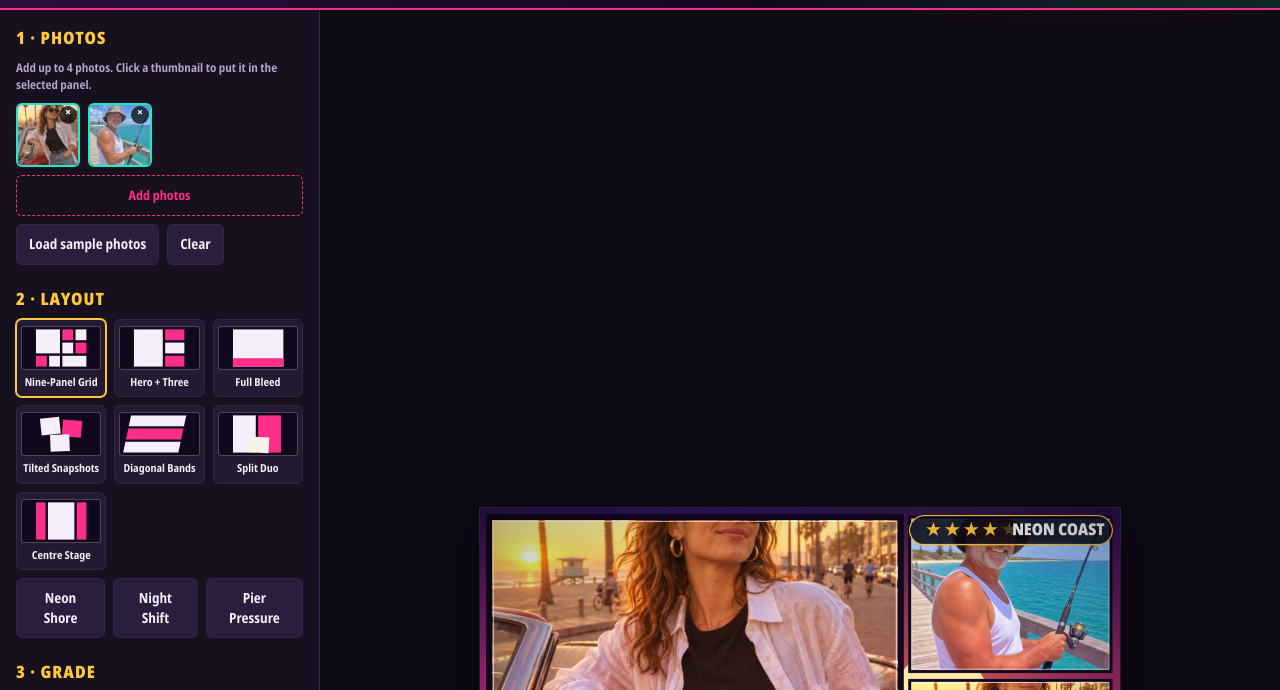
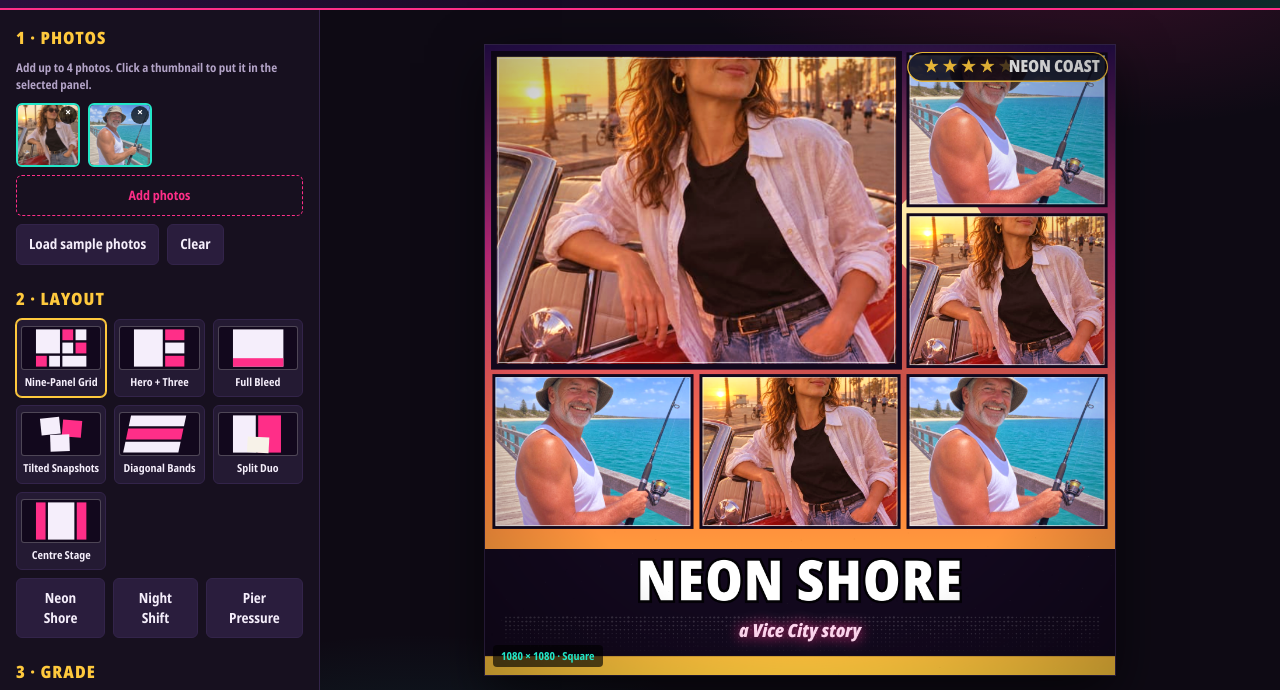
Before and after one commit to bnbf/gta6-cover-art-01-bot, a plain HTML site: page app/index.html in a window 1280 px wide. Shown: the part 60-750 px from the top of the page. Drawn offline with Linux system fonts and the light colour scheme.

Commit message:
Fix editor layout, badge/title overlap, cover shot letterbox

```diff
--- a/app/index.html
+++ b/app/index.html
@@ -58,12 +58,6 @@
       <div class="row">
         <label class="grow">Title colour
           <span class="swatches" id="titleColors"></span>
-        </label>
-        <label>Title at
-          <select id="titlePos">
-            <option value="bottom">Bottom</option>
-            <option value="top">Top</option>
-          </select>
         </label>
       </div>
       <label class="check"><input id="halftoneChk" type="checkbox" checked> Halftone title block</label>
--- a/app/src/cover.js
+++ b/app/src/cover.js
@@ -182,12 +182,16 @@ function drawTitleBlock(ctx, W, H, state, grade, title, seed) {
   }
   const text = (state.title || '').trim().toUpperCase();
   const sub = (state.subtitle || '').trim();
-  const cx = align === 'center' ? x + w / 2 : x;
+  // The badge pill sits at the top-right: when the title band is at the top
+  // too, keep the lettering out from under it.
+  const badgeW = state.badge && y < H * 0.25 ? badgeRow(ctx, W).rowW : 0;
+  const availW = badgeW > 0 ? Math.max(w * 0.3, w - badgeW - W * 0.02) : w;
+  const cx = align === 'center' ? x + availW / 2 : x;
   ctx.save();
   ctx.textAlign = align === 'center' ? 'center' : 'left';
   ctx.textBaseline = 'alphabetic';
   if (text) {
-    const size = fitFont(ctx, text, w, h * 0.52, family);
+    const size = fitFont(ctx, text, availW, h * 0.52, family);
     ctx.font = `900 ${size}px ${family}`;
     try { ctx.letterSpacing = `${Math.round(size * 0.02)}px`; } catch { /* older canvas */ }
     ctx.lineWidth = Math.max(2, size * 0.09);
@@ -209,20 +213,30 @@ function drawTitleBlock(ctx, W, H, state, grade, title, seed) {
   ctx.restore();
 }
 
+/** Measures the badge pill (stars + "NEON COAST") so the title block can
+ *  keep its lettering out from under it. */
+function badgeRow(ctx, W) {
+  const family = '"Coast Condensed", "Arial Narrow", sans-serif';
+  const pad = Math.round(W * 0.012);
+  const starSize = Math.round(W * 0.026);
+  ctx.save();
+  ctx.font = `900 ${starSize}px ${family}`;
+  const labelW = ctx.measureText('NEON COAST').width;
+  ctx.restore();
+  const rowW = labelW + pad * 2 + (starSize + 4) * 5;
+  const rowH = starSize + pad * 1.6;
+  return { pad, starSize, labelW, rowW, rowH };
+}
+
 function drawBadge(ctx, W, H, state) {
   if (!state.badge) return;
   const stars = Math.max(1, Math.min(5, state.stars || 4));
   const family = '"Coast Condensed", "Arial Narrow", sans-serif';
-  const pad = Math.round(W * 0.012);
-  const starSize = Math.round(W * 0.026);
-  const label = 'NEON COAST';
+  const { pad, starSize, rowW, rowH } = badgeRow(ctx, W);
+  const bx = W - rowW - pad;
+  const by = pad;
   ctx.save();
   ctx.font = `900 ${starSize}px ${family}`;
-  const labelW = ctx.measureText(label).width;
-  const rowW = labelW + pad * 2 + (starSize + 4) * 5;
-  const rowH = starSize + pad * 1.6;
-  const bx = W - rowW - pad;
-  const by = pad;
   ctx.fillStyle = 'rgba(10, 6, 18, 0.85)';
   ctx.beginPath();
   ctx.roundRect(bx, by, rowW, rowH, rowH / 2);
@@ -240,7 +254,7 @@ function drawBadge(ctx, W, H, state) {
   ctx.globalAlpha = 1;
   ctx.fillStyle = '#ffffff';
   ctx.textAlign = 'left';
-  ctx.fillText(label, bx + pad + (starSize + 4) * 5, by + rowH / 2 + 1);
+  ctx.fillText('NEON COAST', bx + pad + (starSize + 4) * 5, by + rowH / 2 + 1);
   ctx.restore();
 }
 
--- a/app/src/main.js
+++ b/app/src/main.js
@@ -63,6 +63,16 @@ function render(px) {
     canvas.height = size.h;
   }
   drawCover(canvas, state, images(), { select: selectedSlot });
+  // Size the preview element to fit the viewport; the exported PNG always
+  // uses the full pixel size, so this never changes what is saved. In cover
+  // mode the shot window IS the cover size, so show it 1:1 (headless
+  // innerHeight runs smaller than the window and would letterbox it).
+  const coverMode = document.body.classList.contains('shot-cover');
+  const availW = canvas.parentElement.clientWidth || window.innerWidth;
+  const availH = coverMode ? size.h : window.innerHeight - 170;
+  const scale = Math.min(availW / size.w, availH / size.h, 1);
+  canvas.style.width = `${Math.max(1, Math.round(size.w * scale))}px`;
+  canvas.style.height = `${Math.max(1, Math.round(size.h * scale))}px`;
   $('stageTag').textContent = `${size.w} × ${size.h} · ${size.label}`;
   $('undoBtn').disabled = !history.canUndo();
   $('redoBtn').disabled = !history.canRedo();
@@ -189,7 +199,6 @@ function applyPreset(preset) {
 function syncCaption() {
   $('titleInput').value = state.title;
   $('subtitleInput').value = state.subtitle;
-  $('titlePos').value = state.titlePos;
   $('halftoneChk').checked = state.halftone;
   $('badgeChk').checked = state.badge;
   $('grainChk').checked = state.grain;
@@ -397,7 +406,6 @@ function bindControls() {
   $('titleInput').addEventListener('change', () => commit());
   $('subtitleInput').addEventListener('input', (e) => { state = { ...state, subtitle: e.target.value }; render(); });
   $('subtitleInput').addEventListener('change', () => commit());
-  $('titlePos').addEventListener('change', (e) => { state = { ...state, titlePos: e.target.value }; commit(); });
   $('halftoneChk').addEventListener('change', (e) => { state = { ...state, halftone: e.target.checked }; commit(); });
   $('badgeChk').addEventListener('change', (e) => { state = { ...state, badge: e.target.checked }; commit(); });
   $('grainChk').addEventListener('change', (e) => { state = { ...state, grain: e.target.checked }; commit(); });
--- a/app/src/state.js
+++ b/app/src/state.js
@@ -35,7 +35,6 @@ export function defaultState() {
     title: 'Neon Shore',
     subtitle: 'a Vice City story',
     titleColor: '#ffffff',
-    titlePos: 'bottom',
     halftone: true,
     badge: true,
     grain: true,
--- a/app/style.css
+++ b/app/style.css
@@ -35,8 +35,9 @@
 }
 
 * { box-sizing: border-box; }
-html, body { margin: 0; min-height: 100%; background: var(--bg); color: var(--ink);
+html, body { margin: 0; height: 100%; background: var(--bg); color: var(--ink);
   font: 14px/1.45 "Coast Bold", system-ui, sans-serif; }
+body { display: flex; flex-direction: column; }
 button, input, select { font: inherit; color: inherit; }
 
 .topbar {
@@ -58,7 +59,7 @@ button, input, select { font: inherit; color: inherit; }
 .brand p { margin: 2px 0 0; color: var(--muted); font-size: 12px; }
 .top-actions { display: flex; gap: 8px; flex: none; }
 
-.workspace { display: flex; align-items: stretch; gap: 0; min-height: calc(100vh - 73px); }
+.workspace { display: flex; align-items: stretch; gap: 0; flex: 1; min-height: 0; }
 .panel {
   width: 320px; flex: none; overflow-y: auto; background: var(--bg2);
   border-right: 1px solid var(--line); padding: 16px 16px 32px;
@@ -139,10 +140,10 @@ button.primary:hover { filter: brightness(1.12); }
     radial-gradient(600px 300px at 10% 110%, rgba(34, 230, 200, .12), transparent 60%),
     var(--bg);
 }
-.canvas-wrap { position: relative; max-width: 100%; max-height: calc(100vh - 160px); }
+.canvas-wrap { position: relative; max-width: 100%; }
+
 #cover {
-  display: block; max-width: 100%; max-height: calc(100vh - 160px);
-  width: auto; height: auto; background: #000;
+  display: block; background: #000;
   box-shadow: 0 18px 50px rgba(0, 0, 0, .6), 0 0 0 1px var(--line);
   cursor: crosshair; touch-action: none;
 }
@@ -157,11 +158,11 @@ body.shot-cover .topbar, body.shot-cover .panel, body.shot-cover .stage-hint,
 body.shot-cover .stage-tag { display: none; }
 body.shot-cover .workspace { min-height: 0; }
 body.shot-cover .stage { padding: 0; background: #000; }
-body.shot-cover .canvas-wrap { max-height: none; }
-body.shot-cover #cover { max-width: none; max-height: none; box-shadow: none; }
+body.shot-cover #cover { box-shadow: none; }
 
 @media (max-width: 900px) {
-  .workspace { flex-direction: column; }
+  body { display: block; height: auto; }
+  .workspace { display: block; }
   .panel { width: 100%; border-right: 0; border-bottom: 1px solid var(--line); }
   .brand p { display: none; }
 }
```
Also changed, not shown: screenshots/1-cover.jpg (added), screenshots/2-editor.jpg (added), screenshots/3-story.jpg (added), screenshots/4-tilt.jpg (added).
